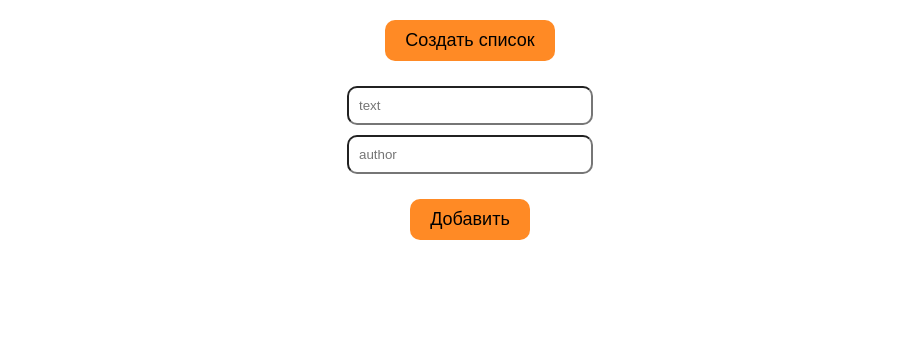
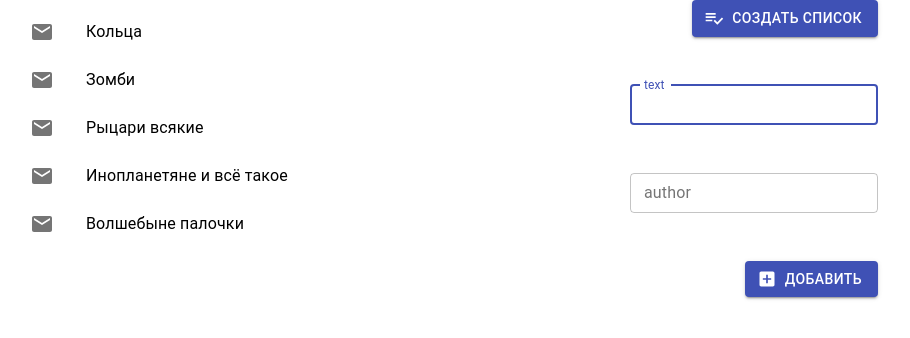
Before and after one commit to 4brun/reactJS, a React (Create React App) app in the folder massage/: page / in a window 1280 px wide. Shown: the top 338 px of the page, without its empty margins (170-1080 px from the left). Built offline with nearby package versions, Linux system fonts and the light colour scheme.

Commit message:
add Material-UI and ChatList component

```diff
--- a/massage/package.json
+++ b/massage/package.json
@@ -3,6 +3,8 @@
   "version": "0.1.0",
   "private": true,
   "dependencies": {
+    "@material-ui/core": "^4.12.3",
+    "@material-ui/icons": "^4.11.2",
     "@testing-library/jest-dom": "^5.14.1",
     "@testing-library/react": "^11.2.7",
     "@testing-library/user-event": "^12.8.3",
--- a/massage/src/App.css
+++ b/massage/src/App.css
@@ -1,4 +1,4 @@
-.App {
+/* .App {
    display: flex;
    flex-direction: column;
    align-items: center;
@@ -29,4 +29,4 @@
    background-color: rgba(129, 129, 129, 0.795);
    padding: 20px 50px;
    border-radius: 10px;
-}
+} */
--- a/massage/src/App.js
+++ b/massage/src/App.js
@@ -1,6 +1,10 @@
 import { useState, useEffect } from "react";
 import MassageList from "./components/MassageList/MassageList";
-import './App.css'
+// import './App.css'
+import { TextField, Button, Grid, Container, Snackbar, Typography } from "@material-ui/core";
+import PlaylistAddCheckIcon from '@material-ui/icons/PlaylistAddCheck';
+import AddBoxIcon from '@material-ui/icons/AddBox';
+import ChatList from "./components/ChatList/ChatList";
 
 function App() {
   const [massageList, setMassageList] = useState([])
@@ -34,6 +38,14 @@ function App() {
     author: 'Джоан Роулинг'
   }
   ])
+  const style = {
+    background: 'rgba(0, 0, 0, 0.87)',
+    borderRadius: 3,
+    color: 'white',
+    padding: '10px',
+    boxShadow: '0 3px 5px 2px rgba(0, 0, 0, 0.87)',
+  };
+
   const addMassage = () => {
     const userMassage = {
       id: (massageList.length + 1),
@@ -43,6 +55,13 @@ function App() {
     setMassageList(prev => [...prev, userMassage])
     setShowMsg(true) // показываем сообщение
   }
+  const handleClose = (event, reason) => {
+    if (reason === 'clickaway') {
+      return
+    }
+    setShowMsg(false)
+  }
+
   useEffect(() => {
     setAutoMassage(`Вы добавили в список текст: ${userText} и Автора: ${userAuthor}`)
     setUserText('') // чистим поля input
@@ -52,15 +71,71 @@ function App() {
 
   return (
     <div className="App">
-      <button className="btn" onClick={craeteMassageList}>Создать список</button>
-      <div className="userMassage">
-        <input placeholder="text" value={userText} onChange={event => setUserText(event.target.value)} />
-        <input placeholder="author" value={userAuthor} onChange={event => setUserAuthor(event.target.value)} />
-        <button className="btn" onClick={addMassage}>Добавить</button>
-      </div>
-      {showMsg ? <p className="autoMsg">{autoMassage} </p> : null}
-      <MassageList massageList={massageList} />
+      <Container maxWidth="md">
+        <Grid container>
+          <Grid item md={6} sm={6}>
+            <ChatList />
+          </Grid>
 
+          <Grid
+            container
+            direction="column"
+            alignItems="flex-end"
+            spacing={6}
+            md={6}>
+            <Grid item>
+              <Button
+                variant="contained"
+                color="primary"
+                onClick={craeteMassageList}
+                startIcon={<PlaylistAddCheckIcon />}>
+                Создать список</Button>
+            </Grid>
+            <Grid item>
+              <TextField
+                id="outlined-basic"
+                label="text"
+                variant="outlined"
+                size="small"
+                inputRef={input => input && input.focus()}
+                value={userText}
+                onChange={event => setUserText(event.target.value)} />
+            </Grid>
+            <Grid item>
+              <TextField
+                id="outlined-basic"
+                label="author"
+                variant="outlined"
+                size="small"
+                value={userAuthor}
+                onChange={event => setUserAuthor(event.target.value)} />
+            </Grid>
+            <Grid item>
+              <Button
+                variant="contained"
+                color="primary"
+                onClick={addMassage}
+                startIcon={<AddBoxIcon />}>
+                Добавить</Button>
+            </Grid>
+
+            {/* <button className="btn" >Добавить</button> */}
+            <Snackbar
+              open={showMsg}
+              autoHideDuration={3000}
+              onClose={handleClose}
+            >
+              <Typography style={style}>
+                {autoMassage}
+              </Typography>
+
+            </Snackbar>
+            {/* {showMsg ? <p className="autoMsg">{autoMassage} </p> : null} */}
+            <MassageList massageList={massageList} />
+          </Grid>
+        </Grid>
+
+      </Container>
     </div>
   );
 }
--- /dev/null
+++ b/massage/src/components/ChatList/ChatList.js
@@ -0,0 +1,45 @@
+import { List, ListItem, ListItemIcon, ListItemText } from "@material-ui/core"
+import MailIcon from '@material-ui/icons/Mail';
+
+const chats = [{
+   id: 1,
+   name: "Кольца"
+},
+{
+   id: 2,
+   name: "Зомби"
+},
+{
+   id: 3,
+   name: "Рыцари всякие"
+},
+{
+   id: 4,
+   name: "Инопланетяне и всё такое"
+},
+{
+   id: 5,
+   name: "Волшебыне палочки"
+},]
+
+const ChatList = () => {
+   return (
+      <>
+         <List>
+            {chats.map((chat) => (
+               <ListItem
+                  button
+                  key={chat.id}>
+                  <ListItemIcon>
+                     <MailIcon />
+                  </ListItemIcon>
+                  <ListItemText >
+                     {chat.name}
+                  </ListItemText>
+               </ListItem>))}
+         </List>
+      </>
+   )
+}
+
+export default ChatList
--- a/massage/src/components/MassageList/MassageList.js
+++ b/massage/src/components/MassageList/MassageList.js
@@ -1,14 +1,20 @@
+import { Grid, Card, CardContent, Typography } from '@material-ui/core'
+
 const MassageList = ({ massageList }) => {
    return (
-      <div>
+
+      <Grid direction="column" container spacing={4} >
          {massageList.map((item) => (
-
-            <div key={item.id}>
-               <h3>{item.author}</h3>
-               <p>{item.text}</p>
-            </div>
+            <Grid item key={item.id}>
+               <Card>
+                  <CardContent>
+                     <Typography variant="h5" pd={4}>{item.author}</Typography>
+                     <Typography>{item.text}</Typography>
+                  </CardContent>
+               </Card>
+            </Grid>
          ))}
-      </div>
+      </Grid>
    )
 }
 export default MassageList
```
Also changed, not shown: 1 other file (tests, documents, lock files or other folders).
